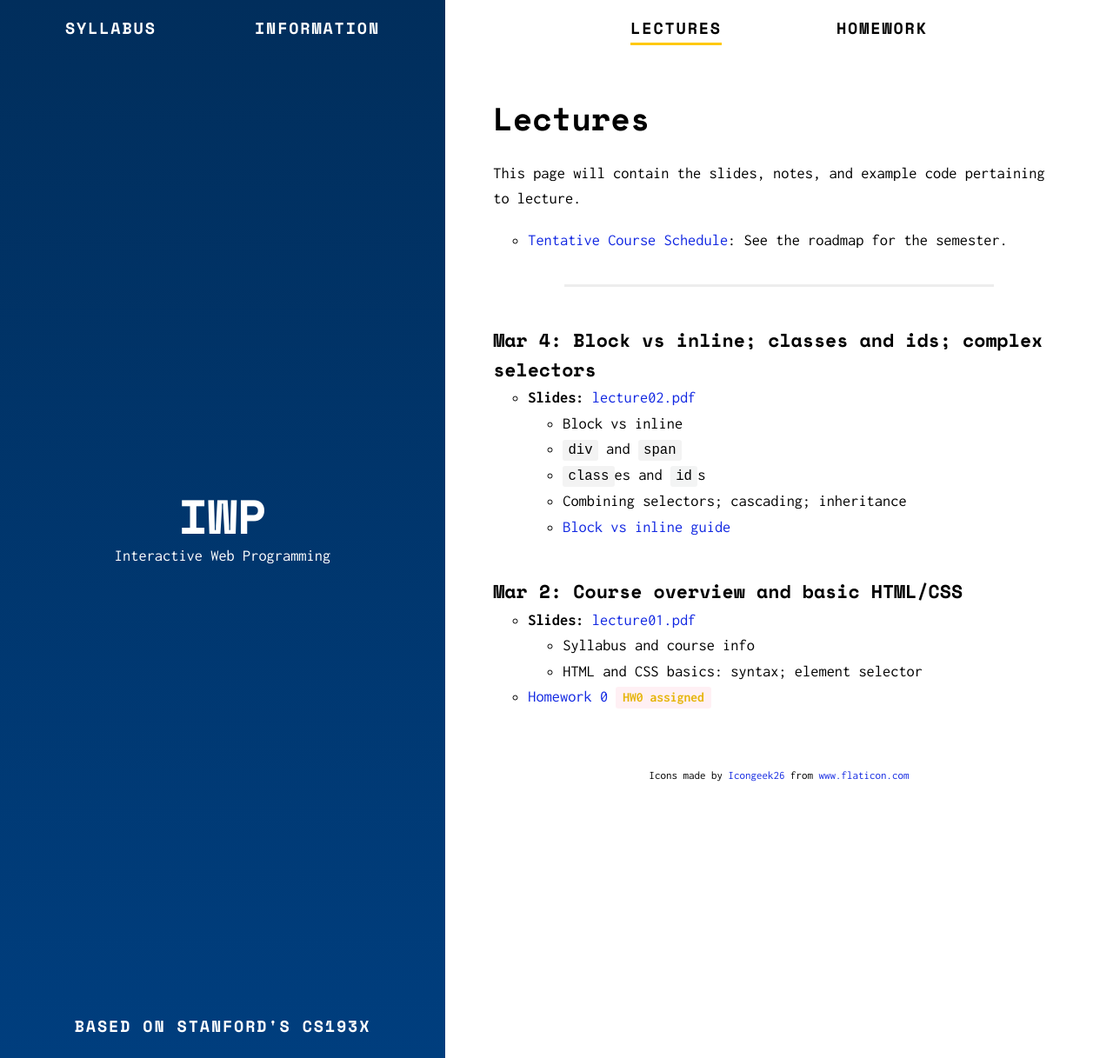
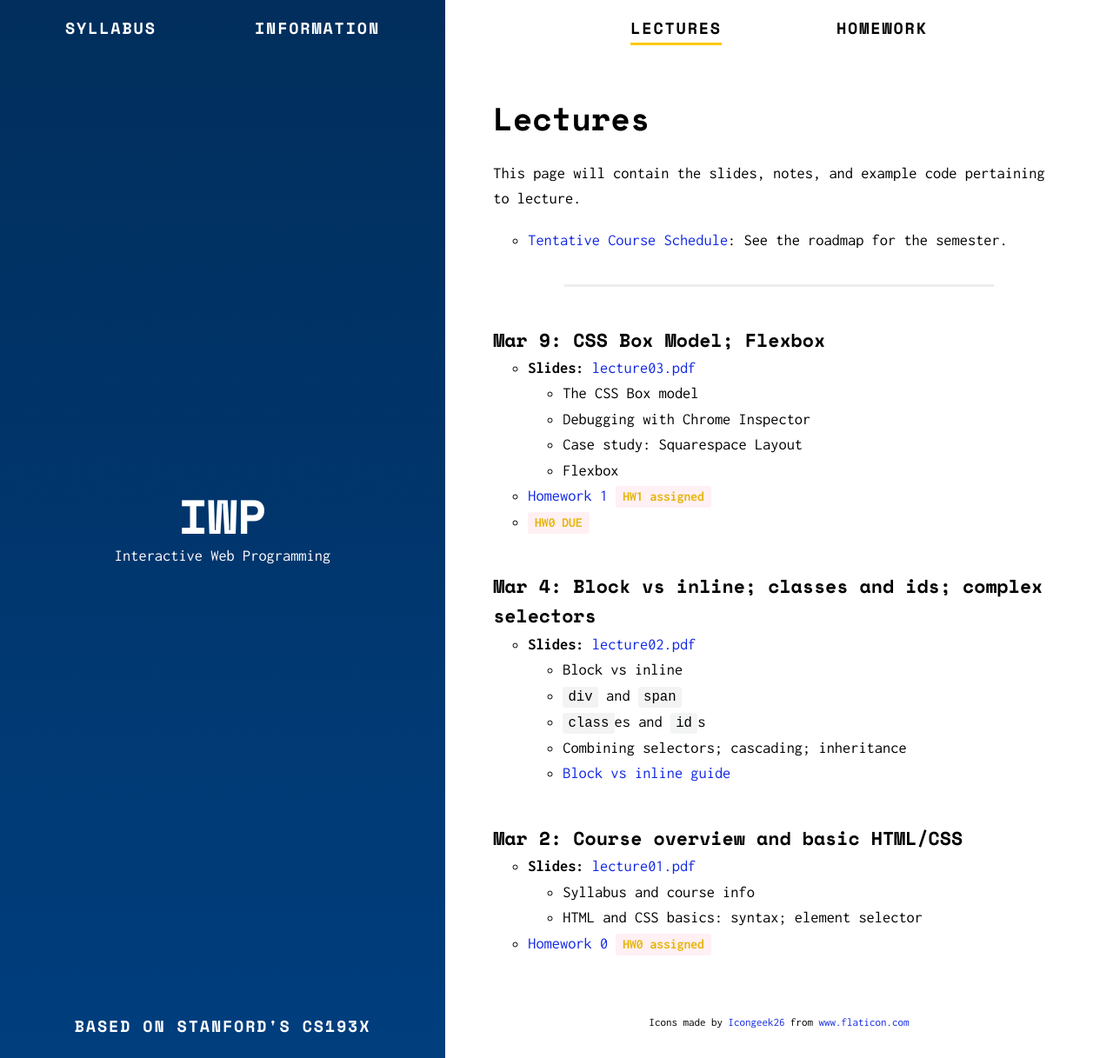
Before and after one commit to murilocamargos/iwp, a Jekyll site: the page built from lectures.md, in a window 1280 px wide and 1217 px high. Shown: the whole window at 87% size. Built offline with Jekyll 4.4.1, drawn with Linux system fonts in a browser that asks for light colours.

Commit message:
Adiciona tarefa 1 e aula 3

```diff
--- a/lectures.md
+++ b/lectures.md
@@ -10,6 +10,15 @@ This page will contain the slides, notes, and example code pertaining to lecture
 * [Tentative Course Schedule]({{ site.baseurl }}/syllabus): See the roadmap for the semester.
 
 ---
+
+### Mar 9: CSS Box Model; Flexbox
+- **Slides:** [lecture03.pdf]({{ site.baseurl }}/lectures/lecture03.pdf)
+  - The CSS Box model
+  - Debugging with Chrome Inspector
+  - Case study: Squarespace Layout
+  - Flexbox
+- [Homework 1]({{ site.baseurl }}/homework/1-tv-show-list) <span class="label">HW1 assigned</span>
+- <span class="label">HW0 DUE</span>
 
 ### Mar 4: Block vs inline; classes and ids; complex selectors
 - **Slides:** [lecture02.pdf]({{ site.baseurl }}/lectures/lecture02.pdf)
```
Also changed, not shown: _homework/1-tv-show-list.md (+1 -1 lines), 1 other file.
